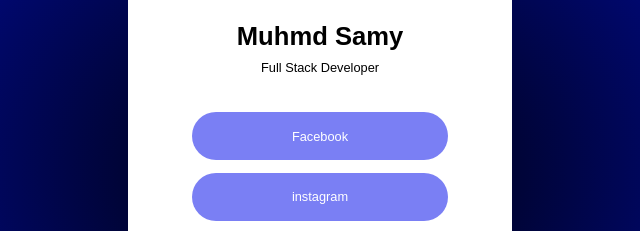
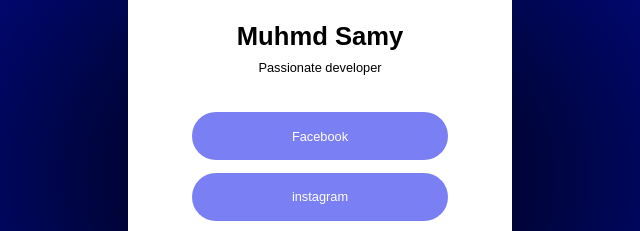
Before and after one commit to unshreif/connect, a plain HTML site: page index.html in a window 1280 px wide. Shown: the part 351-582 px from the top of the page, 320-960 px from the left. Drawn offline with Linux system fonts and the light colour scheme; a web font is replaced by a local one.

Commit message:
Update index.html

```diff
--- a/index.html
+++ b/index.html
@@ -12,7 +12,7 @@
     <div class="card">
         <img src="./images/PP.jpg" alt="Muhmd Samy">
         <h2>Muhmd Samy</h2>
-        <p>Full Stack Developer</p>
+        <p>Passionate developer</p>
         <br>
         <div class="buttons">
             <button id="FaceBook">Facebook</button> <br>
```
